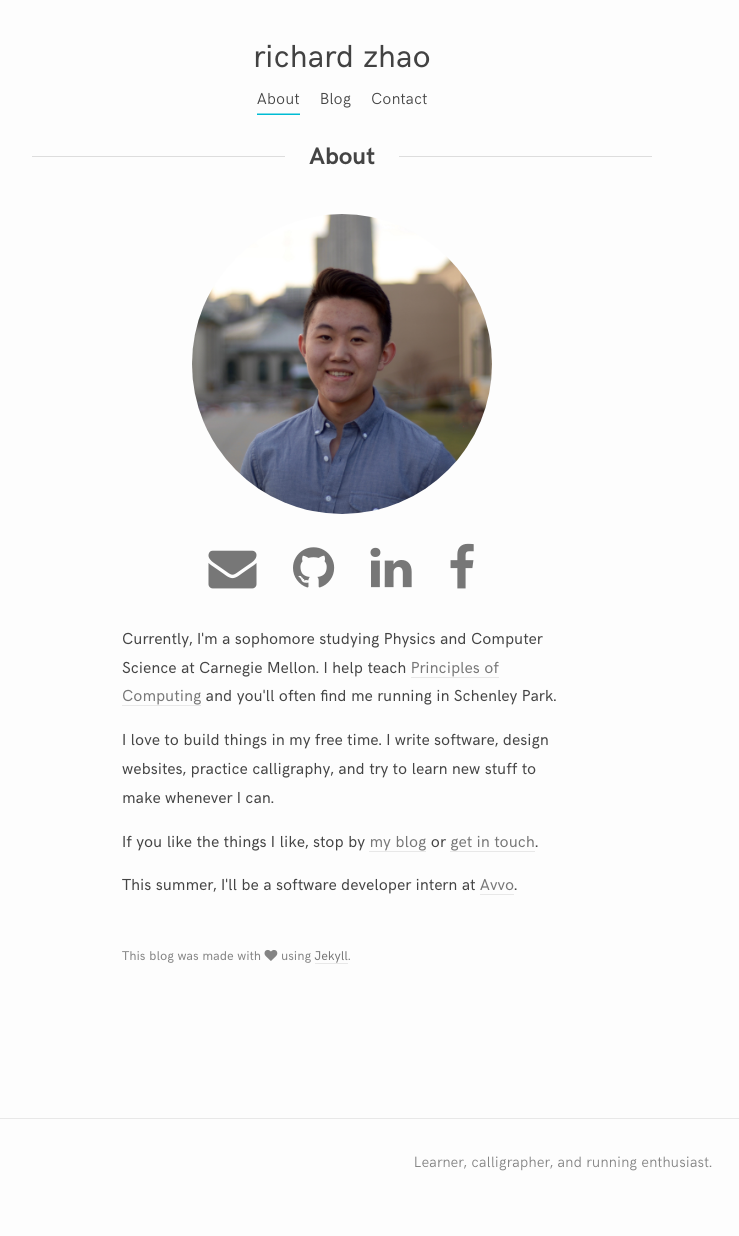
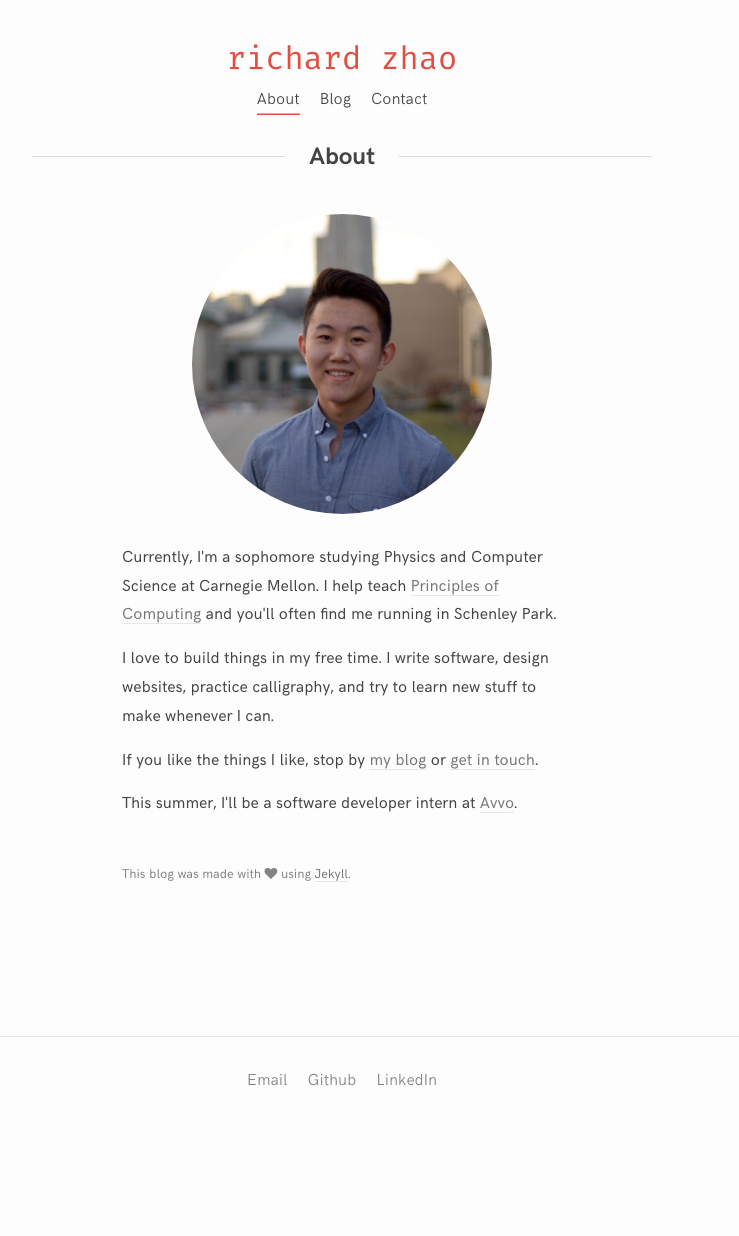
Before and after one commit to zhaorz/zhaorz.github.io, a Jekyll site: the page built from about.html, in a window 1280 px wide. Shown: the whole page, without its empty margins (298-1037 px from the left). Built offline with Jekyll 4.4.1, drawn with Linux system fonts in a browser that asks for light colours; nearby versions of some CDN libraries; after the commit the page ends 1126 px from its top, so only the background shows below that.

Commit message:
Add new footer

```diff
--- a/_config.yml
+++ b/_config.yml
@@ -1,8 +1,7 @@
 # Site settings
 title:          Richard Zhao
 email:          richardz@andrew.cmu.edu
-description: >
-  Learner, calligrapher, and running enthusiast.
+description:
 
 baseurl:  "" # the subpath of your site, e.g. /blog
 url:      "http://richard-zhao.com" # the base hostname & protocol for your site
--- a/_includes/footer.html
+++ b/_includes/footer.html
@@ -2,33 +2,22 @@
 
   <div class="wrapper">
 
-    <div class="footer-col-wrapper">
-      <div class="footer-col footer-col-1">
-        <ul class="contact-list">
-        </ul>
-      </div>
-
-      <div class="footer-col footer-col-2">
-        <ul class="social-media-list">
-          <!--
-          {% if site.github_username %}
-          <li>
-            {% include icon-github.html username=site.github_username %}
-          </li>
-          {% endif %}
-          -->
-
-          {% if site.twitter_username %}
-          <li>
-            {% include icon-twitter.html username=site.twitter_username %}
-          </li>
-          {% endif %}
-        </ul>
-      </div>
-
-      <div class="footer-col footer-col-3">
-        <p>{{ site.description }}</p>
-      </div>
+    <div class="footer-contacts">
+      {% if site.email %}
+      <a href="mailto:{{ site.email }}">
+        Email
+      </a>
+      {% endif %}
+      {% if site.github %}
+      <a href="https://www.github.com/{{ site.github }}">
+        Github
+      </a>
+      {% endif %}
+      {% if site.linkedin %}
+      <a href="https://www.linkedin.com/in/{{ site.linkedin }}">
+        LinkedIn
+      </a>
+      {% endif %}
     </div>
 
   </div>
--- a/_sass/_footer.scss
+++ b/_sass/_footer.scss
@@ -5,66 +5,30 @@
 .site-footer {
   border-top: 1px solid $grey-color-light;
   padding: $spacing-unit 0;
-  font-weight: 300;
 }
 
-.footer-heading {
-  font-size: 18px;
-  margin-bottom: $spacing-unit / 2;
-}
+.footer-contacts {
+  display: flex;
+  justify-content: center;
+  align-items: center;
+  font-weight: 300;
 
-.contact-list,
-.social-media-list {
-  list-style: none;
-  margin-left: 0;
-}
+  // Gaps between nav items, but not on the last one
+  a {
+    color: $grey-color;
 
-.footer-col-wrapper {
-  font-size: 15px;
-  color: $grey-color;
-  margin-left: -$spacing-unit / 2;
-  @extend %clearfix;
-}
+    &:visted {
+      color: $grey-color;
+    }
 
-.footer-col {
-  float: left;
-  margin-bottom: $spacing-unit / 2;
-  padding-left: $spacing-unit / 2;
-}
+    &:hover {
+      color: $brand-color;
+      text-decoration: none;
+      box-shadow: inset 0 -1.5px $brand-color;
+    }
 
-.footer-col-1 {
-  width: -webkit-calc(35% - (#{$spacing-unit} / 2));
-  width:         calc(35% - (#{$spacing-unit} / 2));
-}
-
-.footer-col-2 {
-  width: -webkit-calc(20% - (#{$spacing-unit} / 2));
-  width:         calc(20% - (#{$spacing-unit} / 2));
-}
-
-.footer-col-3 {
-  text-align: right;
-  width: -webkit-calc(45% - (#{$spacing-unit} / 2));
-  width:         calc(45% - (#{$spacing-unit} / 2));
-}
-
-@include media-query($on-laptop) {
-  .footer-col-1,
-  .footer-col-2 {
-    width: -webkit-calc(50% - (#{$spacing-unit} / 2));
-    width:         calc(50% - (#{$spacing-unit} / 2));
-  }
-
-  .footer-col-3 {
-    width: -webkit-calc(100% - (#{$spacing-unit} / 2));
-    width:         calc(100% - (#{$spacing-unit} / 2));
+    &:not(:last-child) {
+      margin-right: 20px;
+    }
   }
 }
-
-@include media-query($on-palm) {
-  .footer-col {
-    float: none;
-    width: -webkit-calc(100% - (#{$spacing-unit} / 2));
-    width:         calc(100% - (#{$spacing-unit} / 2));
-  }
-}
--- a/_sass/_header.scss
+++ b/_sass/_header.scss
@@ -19,10 +19,13 @@
   line-height: 56px;
   margin-bottom: 0;
   text-transform: lowercase;
+  color: $brand-color;
+  font-family: $code-font-family;
 
   &,
   &:visited {
-    color: $grey-color-dark;
+    color: $brand-color;
+    /* color: $grey-color-dark; */
   }
 
   &:hover {
--- a/about.html
+++ b/about.html
@@ -12,31 +12,6 @@ permalink: /about/
   </div>
 
   <div class="horizontal divider"></div>
-
-  <div class="centered">
-    <div class="social">
-      {% if site.email %}
-      <a class="label" href="mailto:{{ site.email }}">
-        <i class="fa fa-envelope"></i>
-      </a>
-      {% endif %}
-      {% if site.github %}
-      <a class="label" href="https://www.github.com/{{ site.github }}">
-        <i class="fa fa-github"></i>
-      </a>
-      {% endif %}
-      {% if site.linkedin %}
-      <a class="label" href="https://www.linkedin.com/in/{{ site.linkedin }}">
-        <i class="fa fa-linkedin"></i>
-      </a>
-      {% endif %}
-      {% if site.facebook %}
-      <a class="label" href="https://www.facebook.com/{{ site.facebook }}">
-        <i class="fa fa-facebook"></i>
-      </a>
-      {% endif %}
-    </div>
-  </div>
 
   <p>
   Currently, I'm a sophomore studying Physics and Computer Science at Carnegie
--- a/css/main.scss
+++ b/css/main.scss
@@ -17,7 +17,7 @@ $spacing-unit:     30px;
 
 $text-color:       #444;
 $background-color: #fdfdfd;
-$brand-color:      #00BCD4;
+$brand-color:      #E24E42;
 
 $grey-color:       #828282;
 $grey-color-light: lighten($grey-color, 40%);
```
